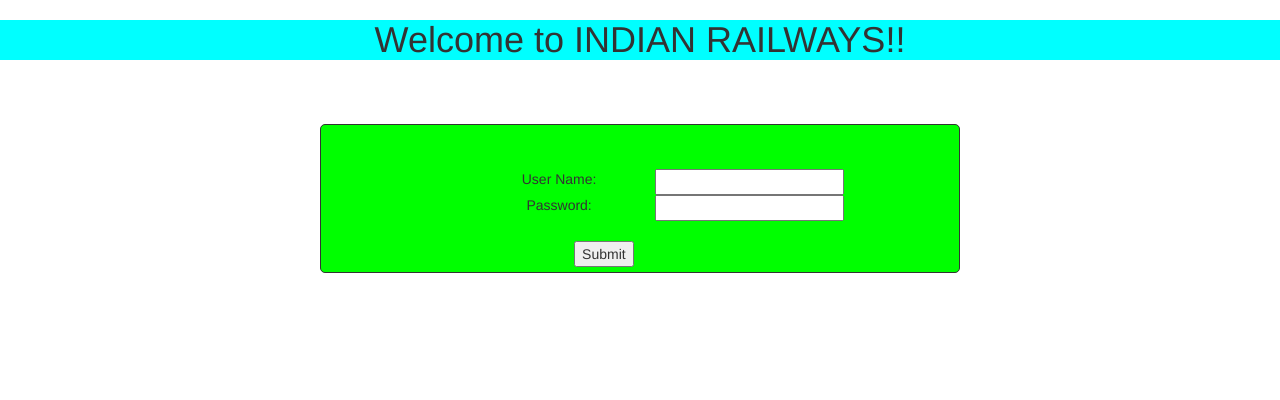
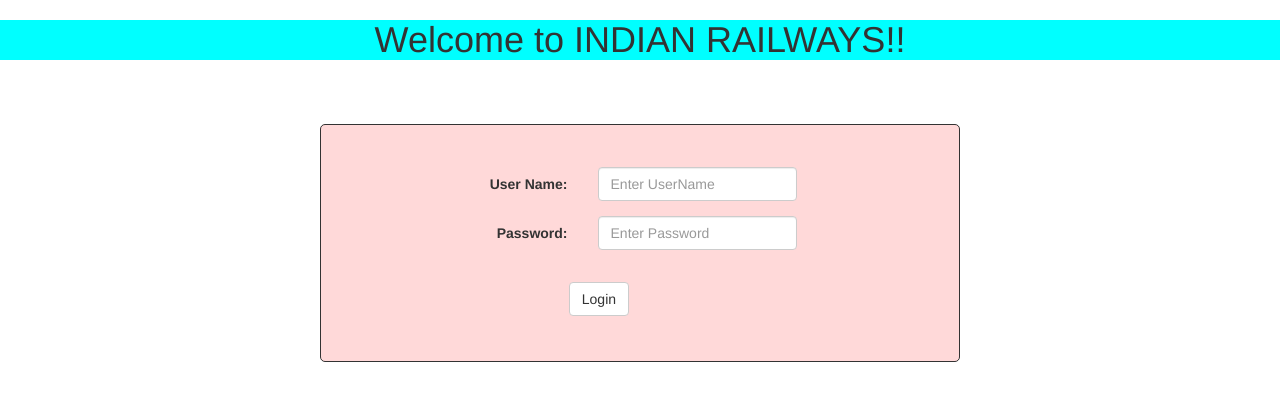
Before and after one commit to Chethandc2014/Indian-Railways-App, an Angular app: page / in a window 1280 px wide. Shown: the top 400 px of the page. Built offline with nearby package versions, Linux system fonts and the light colour scheme.

Commit message:
Changing Login form CSS to complete bootstrap form CSS classes

```diff
--- a/src/app/homepage/homepage.component.css
+++ b/src/app/homepage/homepage.component.css
@@ -0,0 +1,3 @@
+.home-page-header{
+	background-color: orange;
+}
--- a/src/app/homepage/homepage.component.html
+++ b/src/app/homepage/homepage.component.html
@@ -1,3 +1,12 @@
-<p>
-  homepage works!
-</p>
+<div class="container">
+	<div class="home-page-header">
+
+
+	</div>
+
+
+	<div></div>
+
+
+	<div class="home-page-footer"></div>
+</div>
--- a/src/app/login/login.component.css
+++ b/src/app/login/login.component.css
@@ -1,10 +1,11 @@
 .login-makeup{
-	background-color: lime;
+	background-color: #ffd9d9;
 	border: thin solid;
 	border-radius: 5px;
 	margin:auto;
 	width: 50%;
 	margin-top: 5%;
+	padding-bottom:2%
 }
 
 .login-col{
@@ -18,7 +19,5 @@
 }
 
 .loginpop{
-
-	background-color: red;
 	margin-top: 10%;
 }
--- a/src/app/login/login.component.html
+++ b/src/app/login/login.component.html
@@ -2,27 +2,28 @@
 <div class="header">
 	<h1>Welcome to {{title}}!!</h1>
 </div>
-<div class="login-makeup">
+<div class="container login-makeup">
 	<div class="login-col">
+	 <form class="form-horizontal">
 		<div class="col-md-12 col-lg-12">
-			<div class="row">
-				<div class="col-md-6 col-lg-6">User Name:</div>
-				<div class="col-md-6 col-lg-6">
-					<input type="text" />
+			<div class="form-group">
+				<label class="control-label col-md-6 col-lg-4">User Name:</label>
+				<div class="col-md-6 col-lg-8">
+					<input type="text"    class="form-control" placeholder="Enter UserName" />
 				</div>
 			</div>
-			<div class="row">
-				<div class="col-md-6 col-lg-6">Password:</div>
-				<div class="col-md-6 col-lg-6">
-					<input type="password" />
+			<div class="form-group">
+				<label class="control-label col-md-6 col-lg-4">Password:</label>
+				<div class="col-md-6 col-lg-8">
+					<input type="password" class="form-control" placeholder="Enter Password"/>
 				</div>
 			</div>
-			<br>
-			<div class="row">
+			<div class="form-group" style="margin-top: 10%">
 				<div class="col-md-3 col-md-offset-3 col-lg-3 ">
-					<input type="button" value="Submit" />
+					<button type="submit"  class="btn btn-default">Login</button>
 				</div>
 			</div>
 		</div>
+		</form>
 	</div>
 </div>
```
